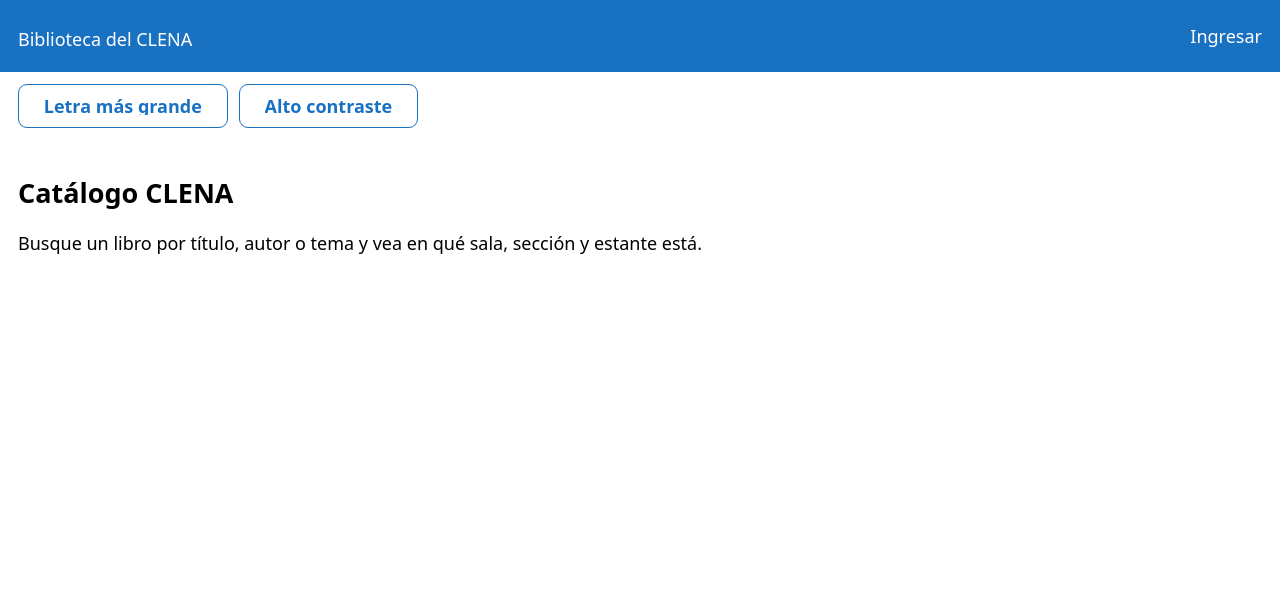
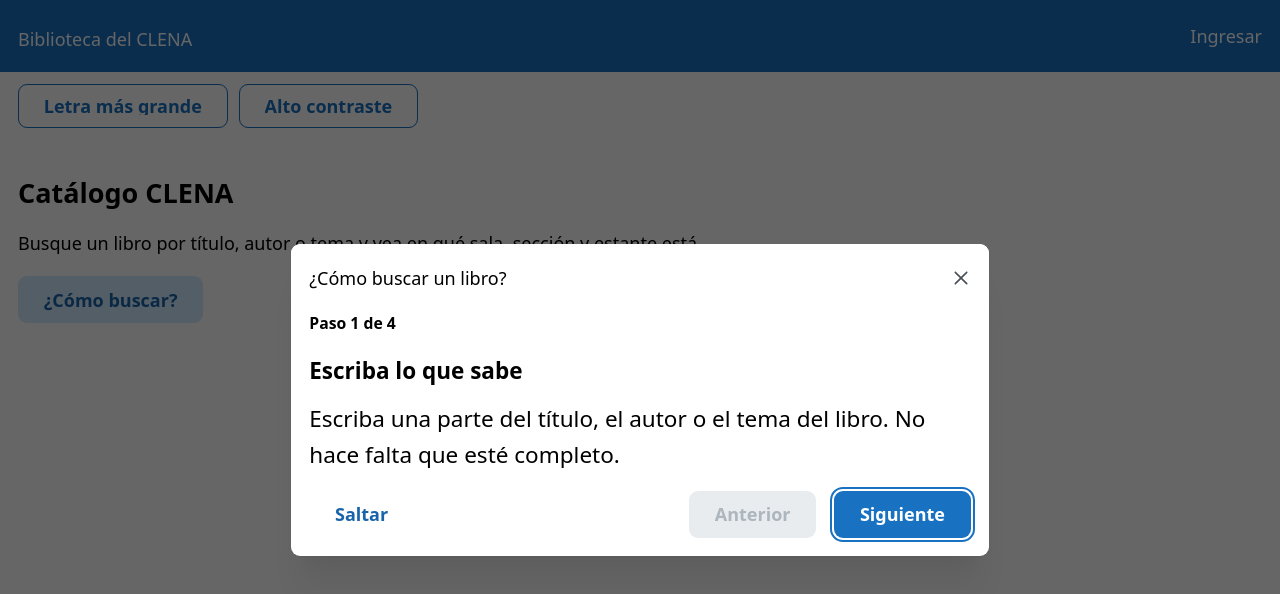
Before and after one commit to ByRAPG/clena-catalogo-biblioteca, a React (Vite) app in the folder frontend/: page / in a window 1280 px wide. Shown: the top 594 px of the page. Built offline with nearby package versions, Linux system fonts and the light colour scheme.

Commit message:
feat(frontend): integra tutorial accesible sobre main (#64)
Co-authored-by: lzayrox <humbertollinasjr@gmail.com>

```diff
--- a/frontend/src/features/search/pagina-busqueda.tsx
+++ b/frontend/src/features/search/pagina-busqueda.tsx
@@ -1,4 +1,5 @@
 import { Stack, Text, Title } from '@mantine/core'
+import { TutorialBusqueda } from '../tutorial/tutorial-busqueda'
 
 /**
  * Pantalla pública de búsqueda. El campo, los filtros y los resultados llegan
@@ -12,6 +13,7 @@ export function PaginaBusqueda() {
         Busque un libro por título, autor o tema y vea en qué sala, sección y
         estante está.
       </Text>
+      <TutorialBusqueda />
     </Stack>
   )
 }
--- /dev/null
+++ b/frontend/src/features/tutorial/pasos.ts
@@ -0,0 +1,28 @@
+export interface PasoTutorial {
+  titulo: string
+  texto: string
+}
+
+/** Recorrido de la primera búsqueda (HU-15). Máximo 4 pasos. */
+export const PASOS_TUTORIAL: readonly PasoTutorial[] = [
+  {
+    titulo: 'Escriba lo que sabe',
+    texto:
+      'Escriba una parte del título, el autor o el tema del libro. No hace falta que esté completo.',
+  },
+  {
+    titulo: 'Lea los resultados',
+    texto:
+      'Debajo del campo aparece la lista de libros que coinciden con lo que escribió.',
+  },
+  {
+    titulo: 'Vea dónde está',
+    texto:
+      'Cada libro indica la sala, la sección y el estante donde lo encuentra.',
+  },
+  {
+    titulo: 'Vea si está disponible',
+    texto:
+      'Junto a cada libro se indica si hay un ejemplar disponible para usted.',
+  },
+]
--- /dev/null
+++ b/frontend/src/features/tutorial/tutorial-busqueda.tsx
@@ -0,0 +1,88 @@
+import { Button, Group, Modal, Stack, Text } from '@mantine/core'
+import { useState } from 'react'
+import { PASOS_TUTORIAL } from './pasos'
+import { marcarTutorialVisto, tutorialYaVisto } from './tutorial-visto'
+
+/**
+ * Botón «¿Cómo buscar?» y recorrido guiado. Se abre solo en la primera visita
+ * del dispositivo. El Modal de Mantine atrapa el foco y cierra con Escape.
+ */
+export function TutorialBusqueda() {
+  const [abierto, setAbierto] = useState(() => !tutorialYaVisto())
+  const [indice, setIndice] = useState(0)
+
+  const cerrar = () => {
+    marcarTutorialVisto()
+    setAbierto(false)
+  }
+  const abrir = () => {
+    setIndice(0)
+    setAbierto(true)
+  }
+
+  const total = PASOS_TUTORIAL.length
+  const paso = PASOS_TUTORIAL[indice]
+  const esUltimo = indice === total - 1
+
+  return (
+    <>
+      <Button type="button" variant="light" onClick={abrir} style={{ minHeight: 44, alignSelf: 'flex-start' }}>
+        ¿Cómo buscar?
+      </Button>
+
+      <Modal
+        opened={abierto}
+        onClose={cerrar}
+        title="¿Cómo buscar un libro?"
+        size="lg"
+        centered
+        closeButtonProps={{
+          'aria-label': 'Cerrar el recorrido',
+          className: 'tutorial-cerrar',
+        }}
+      >
+        <Stack gap="md">
+          <Text size="sm" fw={600}>
+            Paso {indice + 1} de {total}
+          </Text>
+          <div aria-live="polite">
+            <Text component="h3" fz="h3" fw={700} mb="xs">
+              {paso.titulo}
+            </Text>
+            <Text fz="xl">{paso.texto}</Text>
+          </div>
+          <Group justify="space-between" wrap="wrap">
+            <Button type="button" variant="subtle" onClick={cerrar} style={{ minHeight: 44 }}>
+              Saltar
+            </Button>
+            <Group wrap="wrap">
+              <Button
+                type="button"
+                variant="default"
+                disabled={indice === 0}
+                onClick={() => setIndice(indice - 1)}
+                style={{ minHeight: 44 }}
+              >
+                Anterior
+              </Button>
+              {esUltimo ? (
+                <Button type="button" onClick={cerrar} data-autofocus style={{ minHeight: 44 }}>
+                  Terminar
+                </Button>
+              ) : (
+                <Button
+                  type="button"
+                  onClick={() => setIndice(indice + 1)}
+                  data-autofocus
+                  style={{ minHeight: 44 }}
+                >
+                  Siguiente
+                </Button>
+              )}
+            </Group>
+          </Group>
+        </Stack>
+      </Modal>
+    </>
+  )
+}
--- /dev/null
+++ b/frontend/src/features/tutorial/tutorial-visto.ts
@@ -0,0 +1,22 @@
+/**
+ * «Ya visto» del tutorial (HU-15). Solo del dispositivo: `localStorage`,
+ * sin enviar nada al servidor.
+ */
+export const CLAVE_TUTORIAL_VISTO = 'clena.tutorial-busqueda-visto'
+
+/** Si el storage falla se considera no visto: mejor mostrar de más que ocultar la ayuda. */
+export function tutorialYaVisto(): boolean {
+  try {
+    return localStorage.getItem(CLAVE_TUTORIAL_VISTO) === 'true'
+  } catch {
+    return false
+  }
+}
+
+export function marcarTutorialVisto(): void {
+  try {
+    localStorage.setItem(CLAVE_TUTORIAL_VISTO, 'true')
+  } catch {
+    // Sin storage no se puede recordar; no es un error para la persona.
+  }
+}
--- a/frontend/src/index.css
+++ b/frontend/src/index.css
@@ -83,3 +83,17 @@ html[data-alto-contraste='true'] .salto-al-contenido {
   background: #ffff00;
   color: #000;
 }
+
+html[data-alto-contraste='true'] .tutorial-cerrar {
+  background: #000;
+  color: #ffff00;
+}
+
+html[data-alto-contraste='true'] .tutorial-cerrar:hover {
+  background: #333;
+}
+
+html[data-alto-contraste='true'] .tutorial-cerrar:focus {
+  outline: 2px solid #ffff00;
+  outline-offset: 2px;
+}
```
Also changed, not shown: 1 other file (tests, documents, lock files or other folders).
